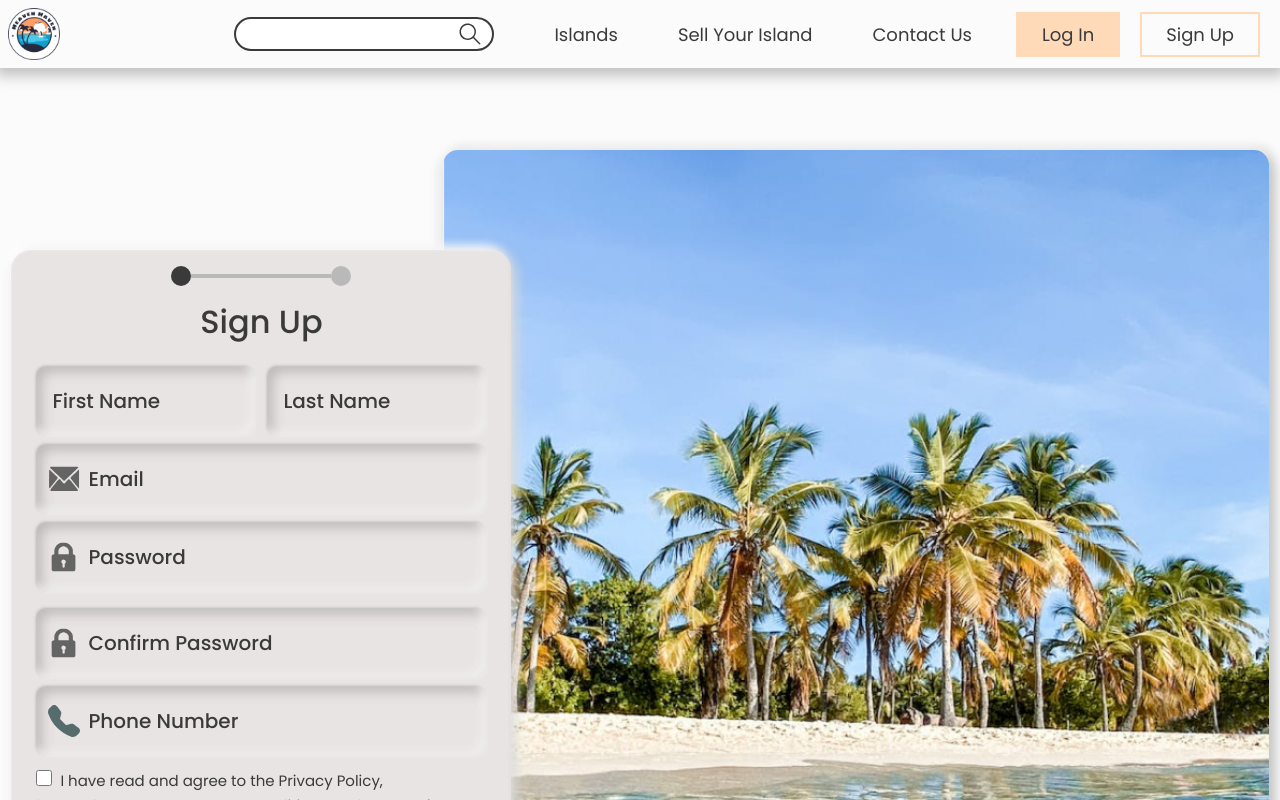
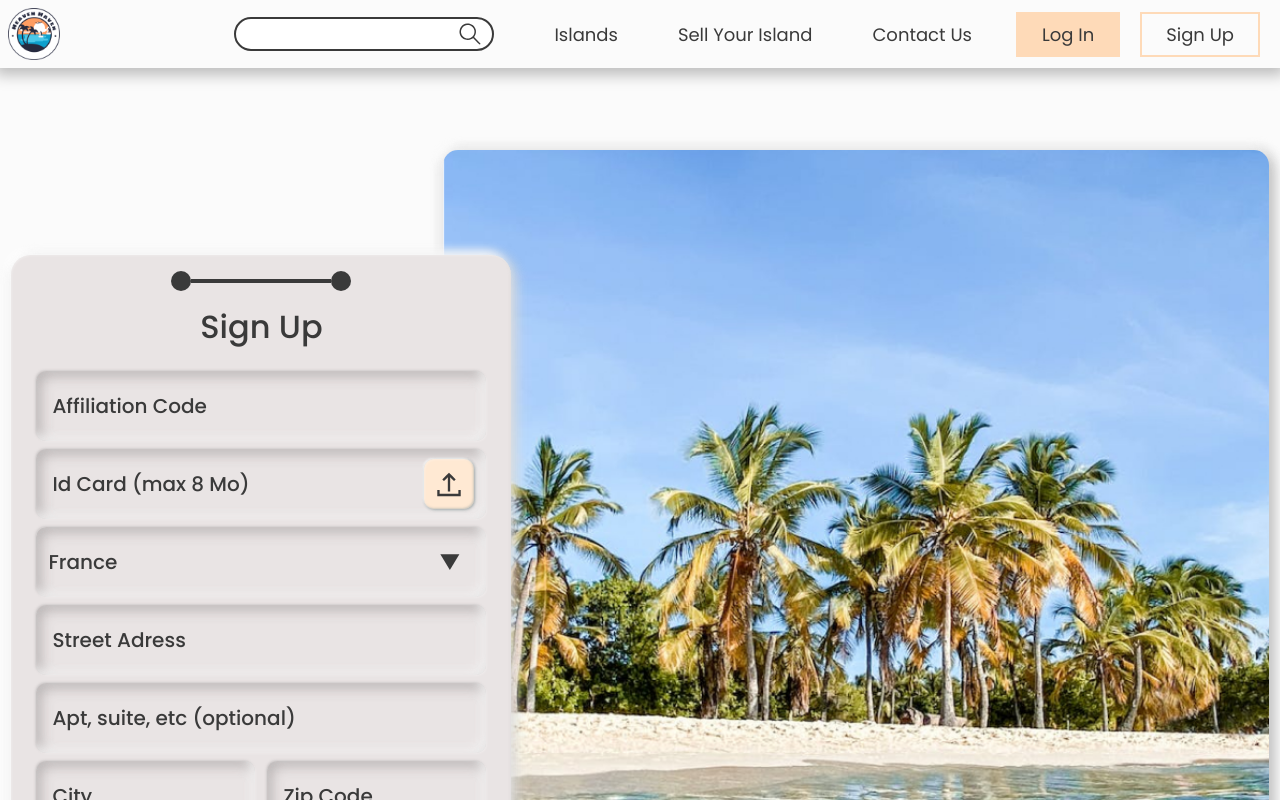
Before and after one commit to ruets/HeavenHaven, a React (Vite) app in the folder frontend/: page /signup in a window 1280 px wide. Shown: the top 800 px of the page. Built offline with nearby package versions, Linux system fonts and the light colour scheme.

Commit message:
ErrorMessages done for the first page, now mooving on the second one. File error message process done

```diff
--- a/frontend/src/components/fields/Input/Input.jsx
+++ b/frontend/src/components/fields/Input/Input.jsx
@@ -8,7 +8,9 @@ function Input(props) {
                 <input
                     name={props.name}
                     type={props.type}
-                    onChange={(event) => props.setInput?.(event.target.value)}
+                    onChange={(event) => {
+                        props.setInput?.(event.target.value)
+                    }}
                     value={props.value}
                     placeholder={props.label}
                     onBlur={props.onBlur ? props.onBlur : null}
--- a/frontend/src/components/forms/Signup/SignupForm.jsx
+++ b/frontend/src/components/forms/Signup/SignupForm.jsx
@@ -37,19 +37,13 @@ export function SignupForm() {
     const hiddenFileInput = React.useRef(null);
     const labelForFileInput = React.useRef(null);
 
-    const [idCard, setIdCard] = useState(undefined);
+    const [idCard, setIdCard] = useState([]);
     const [idCardName, setIdCardName] = useState("");
     const [country, setCountry] = useState("");
     const [streetAdress, setStreetAdress] = useState("");
     const [apartment, setApartment] = useState("");
     const [city, setCity] = useState("");
     const [zipCode, setZipCode] = useState("");
-
-    const handleFillIn = useCallback((e) => {
-        // Check if errors in fields
-        e.preventDefault();
-        setIsFirstPage(false);
-    });
 
     const validateNames = useCallback(() => {
         const isNamesInputsValid =
@@ -73,16 +67,18 @@ export function SignupForm() {
 
     const validatePassword = useCallback(() => {
         let errorArray = [];
-        const containsLowercaseLetter = /^(?=.*[a-z])/;
+        const containsLowercaseLetter = /[a-z]/;
+        const containsUpperCase = /[A-Z]/;
+        const containsNumber = /[0-9]/;
         if (
             password.length > 8 &&
-            password.search[/a-z/i] > 0 &&
-            password.search[/A-Z/i] > 0 &&
-            password.search[/0-9/] > 0
+            containsLowercaseLetter.test(password) &&
+            containsUpperCase.test(password) &&
+            containsNumber.test(password)
         ) {
-            setErrorMessagesPassword("");
+            setErrorMessagesPassword([]);
         } else {
-            setErrorMessagesPassword("");
+            setErrorMessagesPassword([]);
 
             if (password.length < 8) {
                 errorArray.push(
@@ -92,26 +88,25 @@ export function SignupForm() {
                 );
             }
 
-            if (containsLowercaseLetter.test(password)) {
-                console.log("fezf");
+            if (!containsLowercaseLetter.test(password)) {
                 errorArray.push(
                     <p key={1}>
+                        Your password must contain at least 1 lower case
+                        character.
+                    </p>
+                );
+            }
+
+            if (!containsUpperCase.test(password)) {
+                errorArray.push(
+                    <p key={2}>
                         Your password must contain at least 1 upper case
                         character.
                     </p>
                 );
             }
 
-            if (password.search[/A-Z/] === -1) {
-                errorArray.push(
-                    <p key={2}>
-                        Your password must contain at least 1 lower case
-                        character.
-                    </p>
-                );
-            }
-
-            if (password.search[/0-9/] === -1) {
+            if (!containsNumber.test(password)) {
                 errorArray.push(
                     <p key={3}>Your password must contain at least 1 number.</p>
                 );
@@ -119,7 +114,7 @@ export function SignupForm() {
 
             setErrorMessagesPassword(errorArray);
         }
-    }, [setErrorMessagesPassword]);
+    }, [setErrorMessagesPassword, password]);
 
     const validatePhoneNumber = useCallback(() => {
         const isPhoneNumberValid = /^[0-9]+$/.test(phoneNumber);
@@ -132,6 +127,18 @@ export function SignupForm() {
         }
     }, [setErrorMessagePhoneNumber, phoneNumber]);
 
+    const handleFillIn = useCallback((e) => {
+        e.preventDefault();
+        validateNames()
+        validateEmail()
+        validatePassword()
+        validatePhoneNumber()
+        console.log("hello");
+        if (errorMessageNames === "" && errorMessageEmail === "" && errorMessagesPassword.length === 0 && errorMessagePhoneNumber === "") {
+            setIsFirstPage(false);
+        }
+    });
+
     const handleBack = useCallback(() => {
         setIsFirstPage(true);
     });
@@ -140,7 +147,7 @@ export function SignupForm() {
         hiddenFileInput.current.click();
     });
 
-    const handleFileChange = (e) => {
+    const handleFileChange = useCallback((e) => {
         setIdCard(e.target.value);
         const files = e.target.files;
         const num = files.length - 1;
@@ -149,14 +156,35 @@ export function SignupForm() {
         } else {
             setIdCardName(files[0].name);
         }
-    };
+        validateIdCard(files);
+    }, [setIdCard, setIdCardName, hiddenFileInput]);
 
-    const onSubmitForm = useCallback(() => {
+    function validateIdCard(files) {
+        const maxFileSizeKilo = 8192;
+
+        for (let i = 0; i <= files.length - 1; i++) {
+            const fileSizeBytes = files.item(i).size;
+            const fileSizeKilo = Math.round((fileSizeBytes / 1024));
+            console.log(fileSizeKilo);
+            // The size of the file.
+            if (fileSizeKilo >= maxFileSizeKilo) {
+            // Put error message here
+            } else {
+                // setErrorMessage("")
+            }
+        }
+    }
+
+    const onSubmitForm = useCallback((e) => {
+        e.preventDefault();
         console.log("Data verification");
-        console.log("Post user data to API");
+        if (errorMessageNames === "" && errorMessageEmail === "" && errorMessagesPassword === [] && errorMessagePhoneNumber === "") {
+            console.log("Post user data to API");
+            navigate("/");
+        }
     });
 
-    if (isFirstPage) {
+    if (!isFirstPage) {
         return (
             <form className="signup" onSubmit={handleFillIn}>
                 <div className="form-steps">
@@ -199,7 +227,7 @@ export function SignupForm() {
                         errorMessage={errorMessageEmail}
                     ></Input>
                     <Input
-                        type="text"
+                        type="password"
                         name="password"
                         label="Password"
                         icon={PasswordLogo}
@@ -288,7 +316,7 @@ export function SignupForm() {
                                 name="id-card-upload"
                                 label="Id Card (max 8 Mo)"
                                 value={idCard}
-                                onChange={handleFileChange}
+                                onChange={e => handleFileChange(e)}
                                 accept=".jpg,.jpeg,.png"
                                 required
                                 multiple
```
